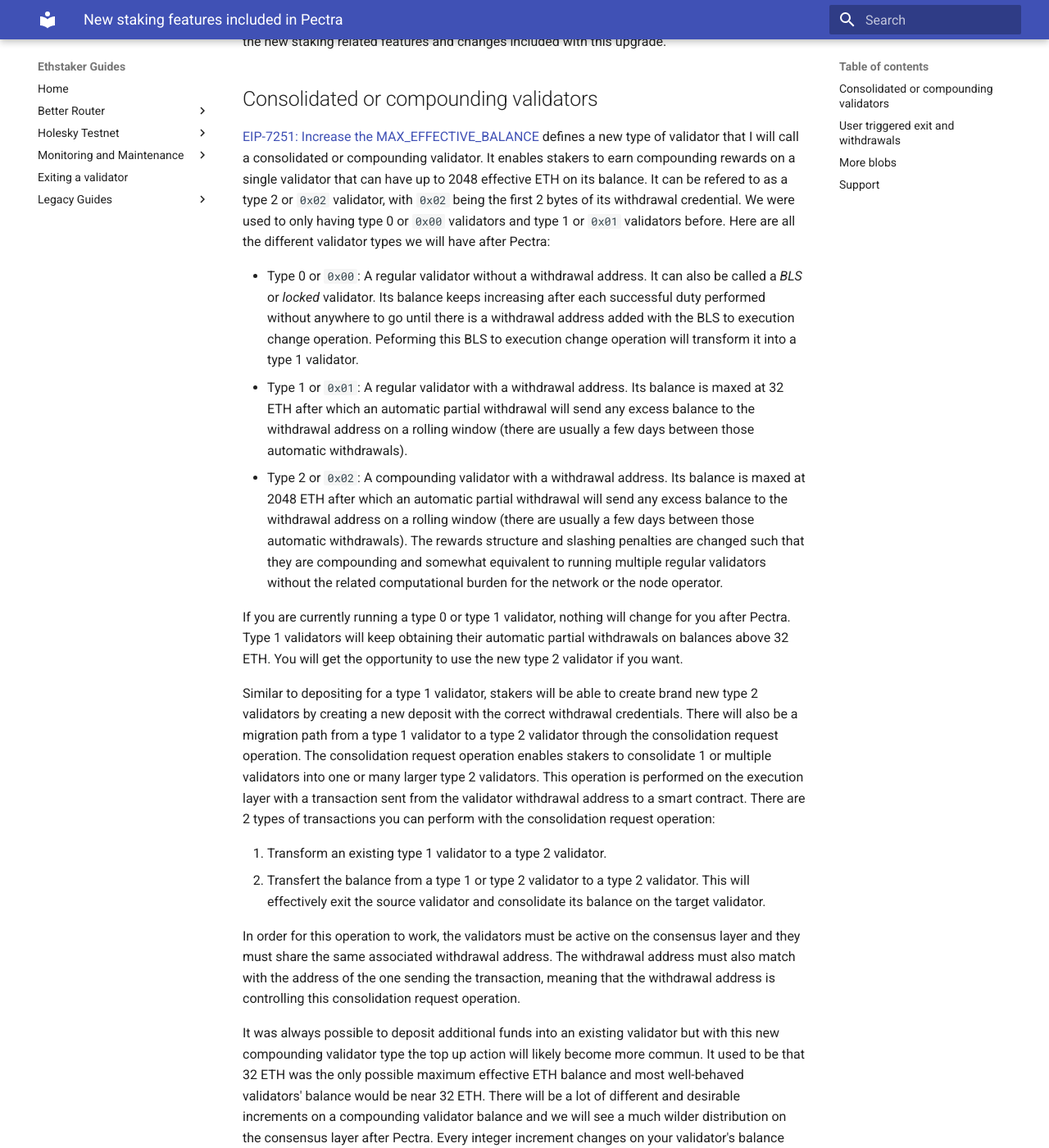
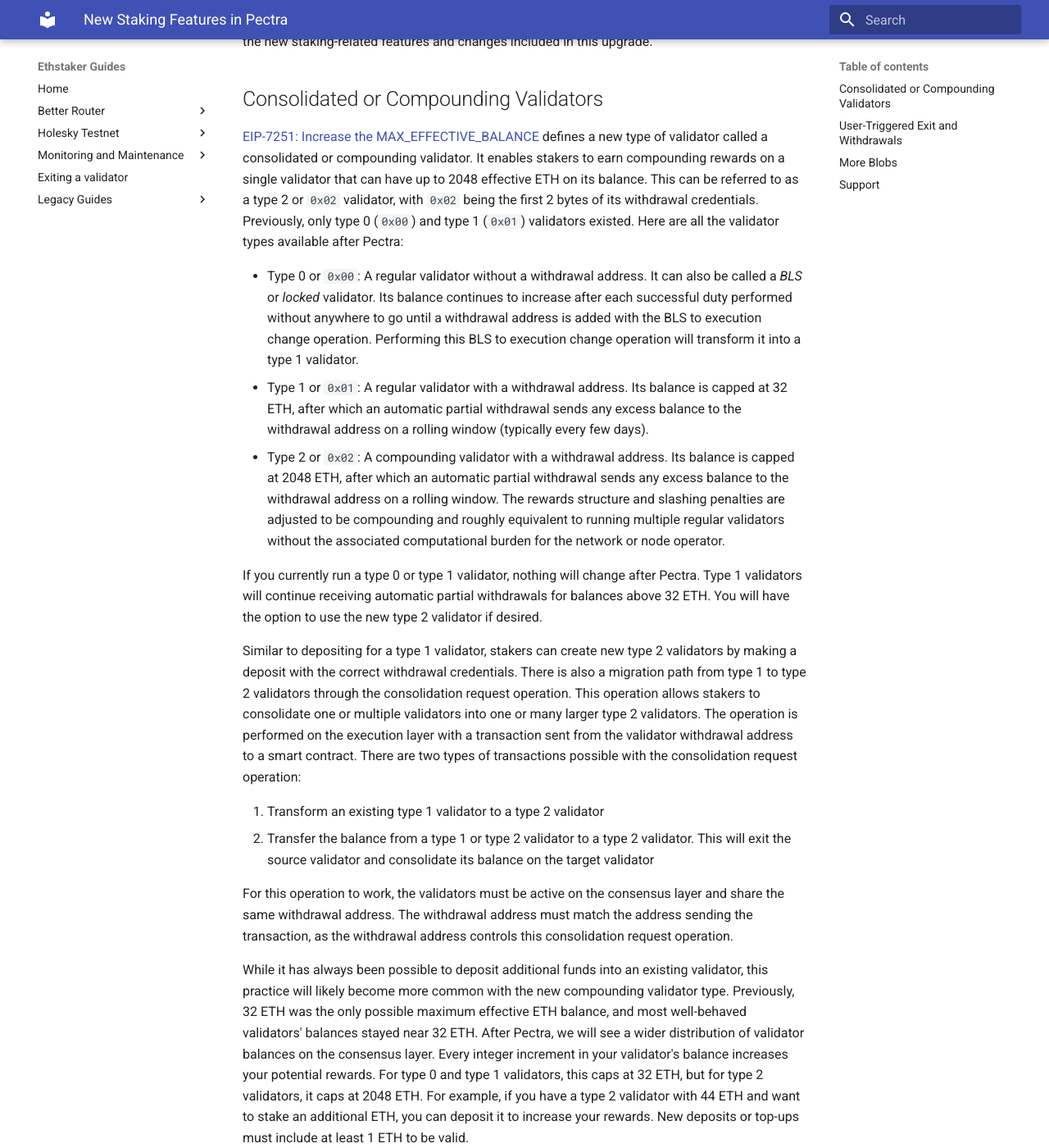
Before and after one commit to eth-educators/ethstaker-guides, an MkDocs documentation site: the page built from docs/pectra-features.md, in a window 1280 px wide and 1400 px high, scrolled down 193 px. Shown: the whole window at 82% size. Built offline with MkDocs 1.6.1 and Material for MkDocs 9.7.7, drawn with Linux system fonts in a browser that asks for light colours; some of the changed text lies outside the part shown.

Commit message:
Fixing mistakes and structure

```diff
--- a/docs/pectra-features.md
+++ b/docs/pectra-features.md
@@ -1,49 +1,49 @@
-# New staking features included in Pectra
+# New Staking Features in Pectra
 
-[Pectra](https://eips.ethereum.org/EIPS/eip-7600), combining changes on the consensus layer ([Electra](https://github.com/ethereum/consensus-specs/tree/dev/specs/electra)) with changes on the execution layer (Prague), is the next hard fork in line to upgrade the Ethereum protocol. This document covers the new staking related features and changes included with this upgrade.
+[Pectra](https://eips.ethereum.org/EIPS/eip-7600), combining changes on the consensus layer ([Electra](https://github.com/ethereum/consensus-specs/tree/dev/specs/electra)) with changes on the execution layer (Prague), is the next hard fork planned to upgrade the Ethereum protocol. This document covers the new staking-related features and changes included in this upgrade.
 
-## Consolidated or compounding validators
+## Consolidated or Compounding Validators
 
-[EIP-7251: Increase the MAX_EFFECTIVE_BALANCE](https://eips.ethereum.org/EIPS/eip-7251) defines a new type of validator that I will call a consolidated or compounding validator. It enables stakers to earn compounding rewards on a single validator that can have up to 2048 effective ETH on its balance. It can be refered to as a type 2 or `0x02` validator, with `0x02` being the first 2 bytes of its withdrawal credential. We were used to only having type 0 or `0x00` validators and type 1 or `0x01` validators before. Here are all the different validator types we will have after Pectra:
+[EIP-7251: Increase the MAX_EFFECTIVE_BALANCE](https://eips.ethereum.org/EIPS/eip-7251) defines a new type of validator called a consolidated or compounding validator. It enables stakers to earn compounding rewards on a single validator that can have up to 2048 effective ETH on its balance. This can be referred to as a type 2 or `0x02` validator, with `0x02` being the first 2 bytes of its withdrawal credentials. Previously, only type 0 (`0x00`) and type 1 (`0x01`) validators existed. Here are all the validator types available after Pectra:
 
-- Type 0 or `0x00`: A regular validator without a withdrawal address. It can also be called a *BLS* or *locked* validator. Its balance keeps increasing after each successful duty performed without anywhere to go until there is a withdrawal address added with the BLS to execution change operation. Peforming this BLS to execution change operation will transform it into a type 1 validator.
-- Type 1 or `0x01`: A regular validator with a withdrawal address. Its balance is maxed at 32 ETH after which an automatic partial withdrawal will send any excess balance to the withdrawal address on a rolling window (there are usually a few days between those automatic withdrawals).
-- Type 2 or `0x02`: A compounding validator with a withdrawal address. Its balance is maxed at 2048 ETH after which an automatic partial withdrawal will send any excess balance to the withdrawal address on a rolling window (there are usually a few days between those automatic withdrawals). The rewards structure and slashing penalties are changed such that they are compounding and somewhat equivalent to running multiple regular validators without the related computational burden for the network or the node operator.
+- Type 0 or `0x00`: A regular validator without a withdrawal address. It can also be called a *BLS* or *locked* validator. Its balance continues to increase after each successful duty performed without anywhere to go until a withdrawal address is added with the BLS to execution change operation. Performing this BLS to execution change operation will transform it into a type 1 validator.
+- Type 1 or `0x01`: A regular validator with a withdrawal address. Its balance is capped at 32 ETH, after which an automatic partial withdrawal sends any excess balance to the withdrawal address on a rolling window (typically every few days).
+- Type 2 or `0x02`: A compounding validator with a withdrawal address. Its balance is capped at 2048 ETH, after which an automatic partial withdrawal sends any excess balance to the withdrawal address on a rolling window. The rewards structure and slashing penalties are adjusted to be compounding and roughly equivalent to running multiple regular validators without the associated computational burden for the network or node operator.
 
-If you are currently running a type 0 or type 1 validator, nothing will change for you after Pectra. Type 1 validators will keep obtaining their automatic partial withdrawals on balances above 32 ETH. You will get the opportunity to use the new type 2 validator if you want.
+If you currently run a type 0 or type 1 validator, nothing will change after Pectra. Type 1 validators will continue receiving automatic partial withdrawals for balances above 32 ETH. You will have the option to use the new type 2 validator if desired.
 
-Similar to depositing for a type 1 validator, stakers will be able to create brand new type 2 validators by creating a new deposit with the correct withdrawal credentials. There will also be a migration path from a type 1 validator to a type 2 validator through the consolidation request operation. The consolidation request operation enables stakers to consolidate 1 or multiple validators into one or many larger type 2 validators. This operation is performed on the execution layer with a transaction sent from the validator withdrawal address to a smart contract. There are 2 types of transactions you can perform with the consolidation request operation:
+Similar to depositing for a type 1 validator, stakers can create new type 2 validators by making a deposit with the correct withdrawal credentials. There is also a migration path from type 1 to type 2 validators through the consolidation request operation. This operation allows stakers to consolidate one or multiple validators into one or many larger type 2 validators. The operation is performed on the execution layer with a transaction sent from the validator withdrawal address to a smart contract. There are two types of transactions possible with the consolidation request operation:
 
-1. Transform an existing type 1 validator to a type 2 validator.
-2. Transfert the balance from a type 1 or type 2 validator to a type 2 validator. This will effectively exit the source validator and consolidate its balance on the target validator.
+1. Transform an existing type 1 validator to a type 2 validator
+2. Transfer the balance from a type 1 or type 2 validator to a type 2 validator. This will exit the source validator and consolidate its balance on the target validator
 
-In order for this operation to work, the validators must be active on the consensus layer and they must share the same associated withdrawal address. The withdrawal address must also match with the address of the one sending the transaction, meaning that the withdrawal address is controlling this consolidation request operation.
+For this operation to work, the validators must be active on the consensus layer and share the same withdrawal address. The withdrawal address must match the address sending the transaction, as the withdrawal address controls this consolidation request operation.
 
-It was always possible to deposit additional funds into an existing validator but with this new compounding validator type the top up action will likely become more commun. It used to be that 32 ETH was the only possible maximum effective ETH balance and most well-behaved validators' balance would be near 32 ETH. There will be a lot of different and desirable increments on a compounding validator balance and we will see a much wilder distribution on the consensus layer after Pectra. Every integer increment changes on your validator's balance increase the amount of rewards you can get. For type 0 and type 1 validators, it caps at 32 ETH, but for type 2 validators, it caps at 2048 ETH. If you have a type 2 validator with 44 ETH on balance and you have 1 additional ETH you want to stake, you can deposit this 1 ETH on that validator to increase your rewards for instance. A new deposit or performing this top up action needs to include at least 1 ETH to be valid meaning that you cannot send 0.5 ETH with the deposit action if you are missing 0.5 ETH to reach the next increment.
+While it has always been possible to deposit additional funds into an existing validator, this practice will likely become more common with the new compounding validator type. Previously, 32 ETH was the only possible maximum effective ETH balance, and most well-behaved validators' balances stayed near 32 ETH. After Pectra, we will see a wider distribution of validator balances on the consensus layer. Every integer increment in your validator's balance increases your potential rewards. For type 0 and type 1 validators, this caps at 32 ETH, but for type 2 validators, it caps at 2048 ETH. For example, if you have a type 2 validator with 44 ETH and want to stake an additional ETH, you can deposit it to increase your rewards. New deposits or top-ups must include at least 1 ETH to be valid.
 
-There are various delays after performing a consolidation request operation depending on the type of transaction. There is also a queue and some increasing fee if demand for this operation exceed the target configured by the network for rate limiting. The current configuration says there is a maximum of 2 consolidation requests per block and 1 is the target amount of consolidation request per block.
+Various delays apply after performing a consolidation request operation, depending on the transaction type. There is also a queue and increasing fees if demand exceeds the network's configured rate limit. The current configuration allows a maximum of 2 consolidation requests per block, with 1 being the target.
 
-## User triggered exit and withdrawals
+## User-Triggered Exit and Withdrawals
 
-[EIP-7002: Execution layer triggerable withdrawals](https://eips.ethereum.org/EIPS/eip-7002) defines new mechanisms to allow stakers to manually exit or withdraw any valid amount from their validator balance. These operations are performed on the execution layer with a transaction sent from the validator withdrawal address to a smart contract.
+[EIP-7002: Execution layer triggerable withdrawals](https://eips.ethereum.org/EIPS/eip-7002) defines new mechanisms allowing stakers to manually exit or withdraw any valid amount from their validator balance. These operations are performed on the execution layer via a transaction sent from the validator withdrawal address to a smart contract.
 
-This manual withdrawal request is only possible with type 2 validators defined in [EIP-7251](#consolidated-or-compounding-validators). You can pass any amount to withdraw but it will max out to leave 32 ETH on your validator's balance no matter what meaning that you cannot overdraw and cause an unexpected exit because there isn't enough ETH left after withdrawal on your validator's balance.
+Manual withdrawal requests are only possible with type 2 validators defined in [EIP-7251](#consolidated-or-compounding-validators). You can specify any withdrawal amount, but the operation will ensure at least 32 ETH remains in your validator's balance to prevent unexpected exits due to insufficient funds.
 
-This manual exit request is possible for type 1 or type 2 validators. When asked for, a validator exited in this way will be exited in a similar way as the voluntary exit performed on the consensus layer. As a reminder, performing a voluntary exit on the consensus layer is free while you will need to pay for gas and the queue fee for performing a manual exit request with this mechanism.
+Manual exit requests are available for both type 1 and type 2 validators. When requested, a validator will exit similarly to a voluntary exit performed on the consensus layer. While voluntary exits on the consensus layer are free, manual exit requests require gas fees and potential queue fees.
 
-In order for these requests to work, the validator must be active on the consensus layer. The withdrawal address must also match with the address of the one sending the transaction, meaning that the withdrawal address is controlling these requests.
+For these requests to work, the validator must be active on the consensus layer, and the withdrawal address must match the address sending the transaction.
 
-There are various delays after performing an exit or a withdraw with this new mechanism. There is also a queue and some increasing fee if demand for this operation exceed the target configured by the network for rate limiting. The current configuration says there is a maximum of 16 exit or withdrawal requests per block and 2 is the target amount of exit or withdrawal requests per block.
+Various delays apply after performing an exit or withdrawal using this new mechanism. There is also a queue and increasing fees if demand exceeds the network's configured rate limit. The current configuration allows a maximum of 16 exit or withdrawal requests per block, with 2 being the target.
 
-## More blobs
+## More Blobs
 
-[EIP-7691: Blob throughput increase](https://eips.ethereum.org/EIPS/eip-7691) increase the number of blobs to scale Ethereum via L2 solutions. It increases the target number of blobs per block from 3 to 6 and it increases the maximum number of blobs per block from 6 to 9.
+[EIP-7691: Blob throughput increase](https://eips.ethereum.org/EIPS/eip-7691) increases the number of blobs to scale Ethereum via L2 solutions. It raises the target number of blobs per block from 3 to 6 and increases the maximum number of blobs per block from 6 to 9.
 
-This will likely have a negatice impact on bandwidth requirements for stakers until PeerDAS is included in a later fork.
+This will likely increase bandwidth requirements for stakers until PeerDAS is included in a later fork.
 
 ## Support
 
-If you have any question or if you need additional support, make sure to get in touch with the EthStaker community on:
+If you have questions or need additional support, connect with the EthStaker community on:
 
 * Discord: [dsc.gg/ethstaker](https://dsc.gg/ethstaker)
 * Reddit: [reddit.com/r/ethstaker](https://www.reddit.com/r/ethstaker/)
```
